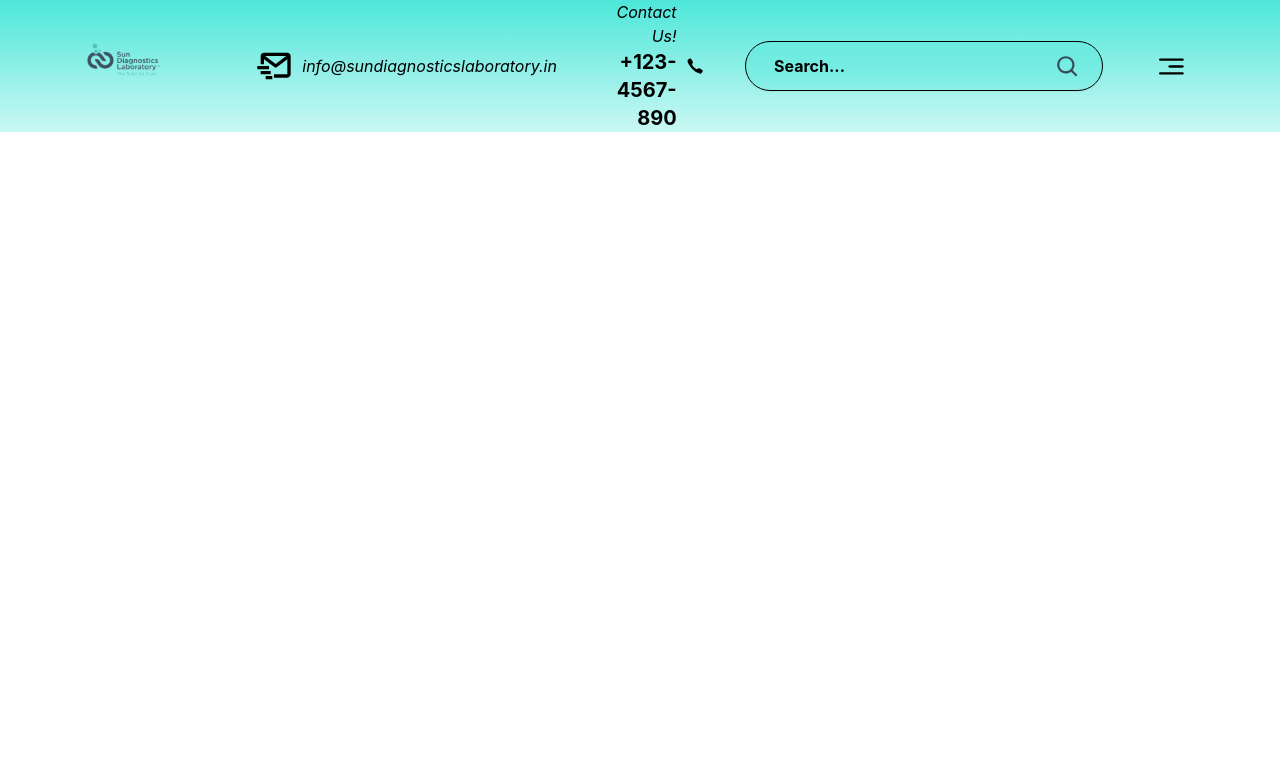
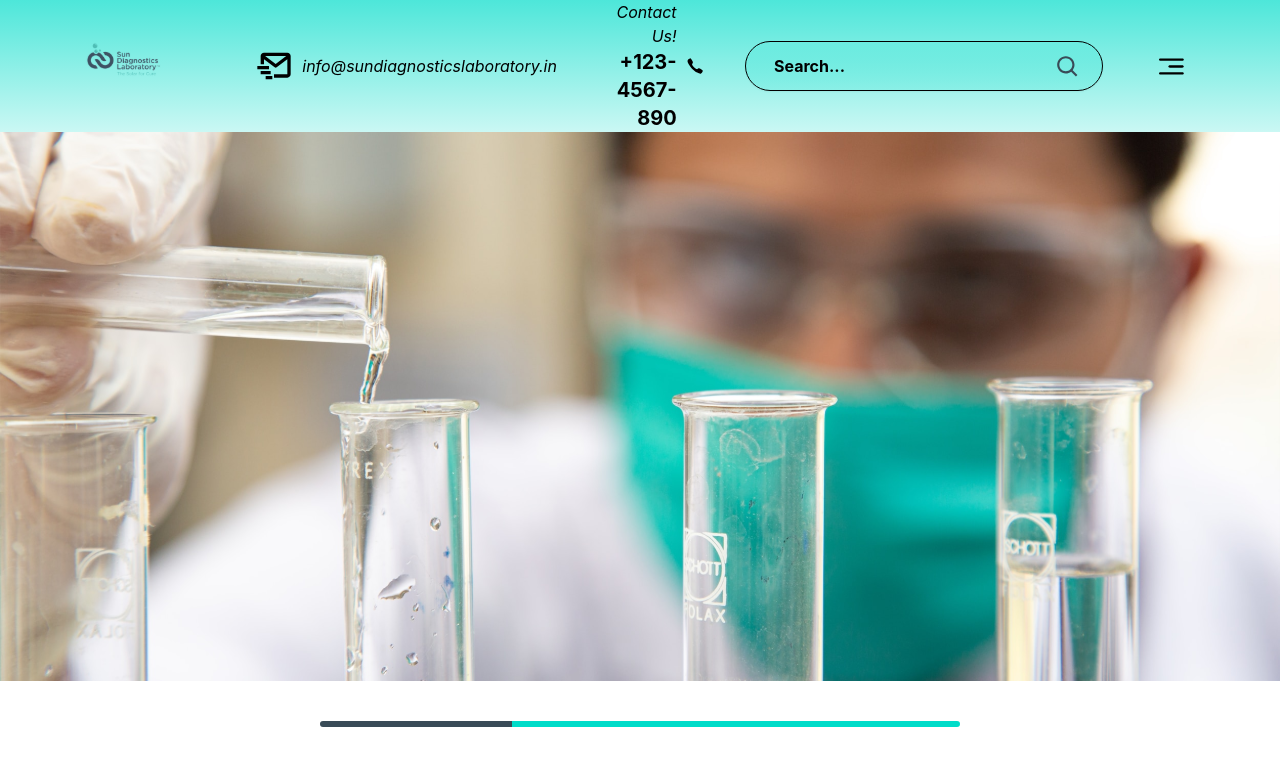
Before and after one commit to NEXT-BUG/sun-diagnostic-laboratory, a Next.js app: page / in a window 1280 px wide. Shown: the top 766 px of the page. Built offline with nearby package versions, Linux system fonts and the light colour scheme.

Commit message:
Hero Image id Added ✅

```diff
--- a/pages/index.tsx
+++ b/pages/index.tsx
@@ -1,6 +1,5 @@
 import type { NextPage } from "next";
 import Head from "next/head";
-import Image from "next/image";
 import Header from "../components/Header";
 
 const Home: NextPage = () => {
@@ -12,6 +11,23 @@ const Home: NextPage = () => {
       </Head>
 
       <Header />
+      <img src="./assets/hero-bg.svg" className="w-screen" />
+      <Border />
+    </div>
+  );
+};
+
+const Border = () => {
+  return (
+    <div className="flex w-1/2 mx-auto my-5 lg:my-10">
+      <div
+        className="inline w-[30%] bg-[#394B57] rounded-l-lg"
+        style={{ border: "3.5px solid #394B57" }}
+      />
+      <div
+        className="inline w-[70%] bg-[#00DCC9] rounded-r-lg"
+        style={{ border: "3.5px solid #00DCC9" }}
+      />
     </div>
   );
 };
```
